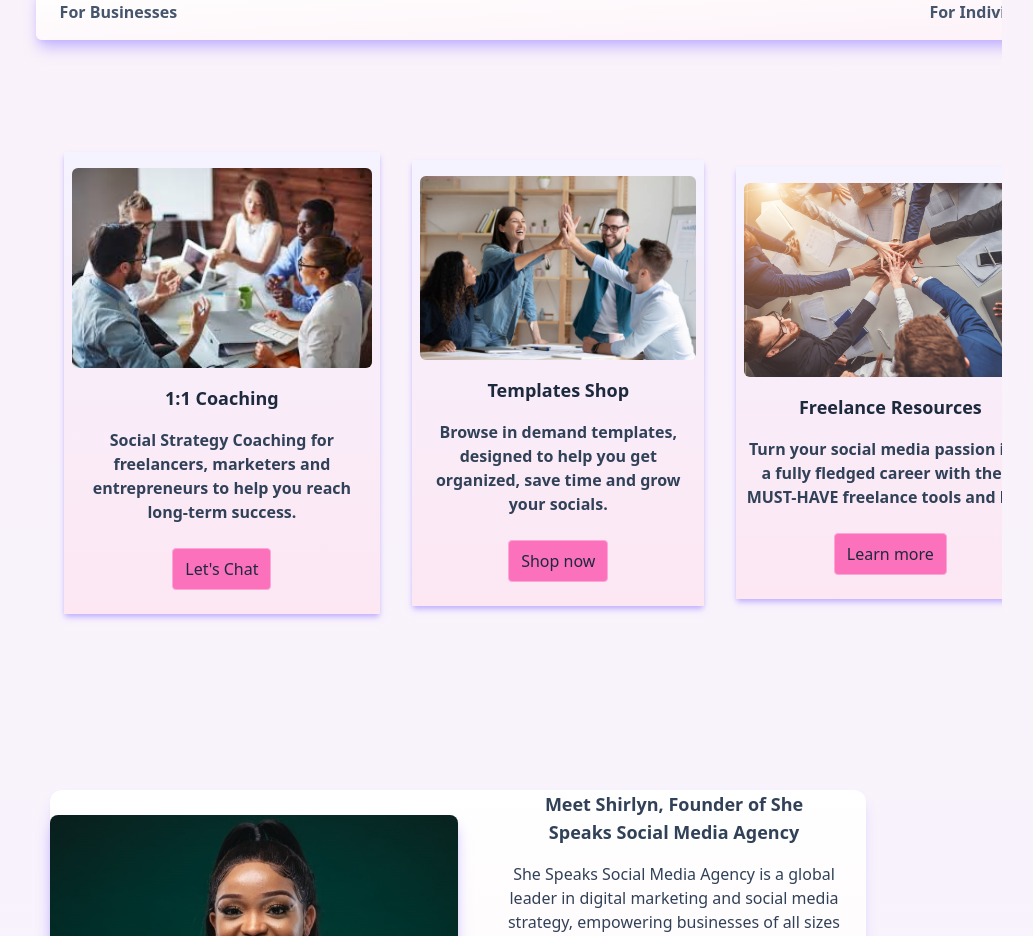
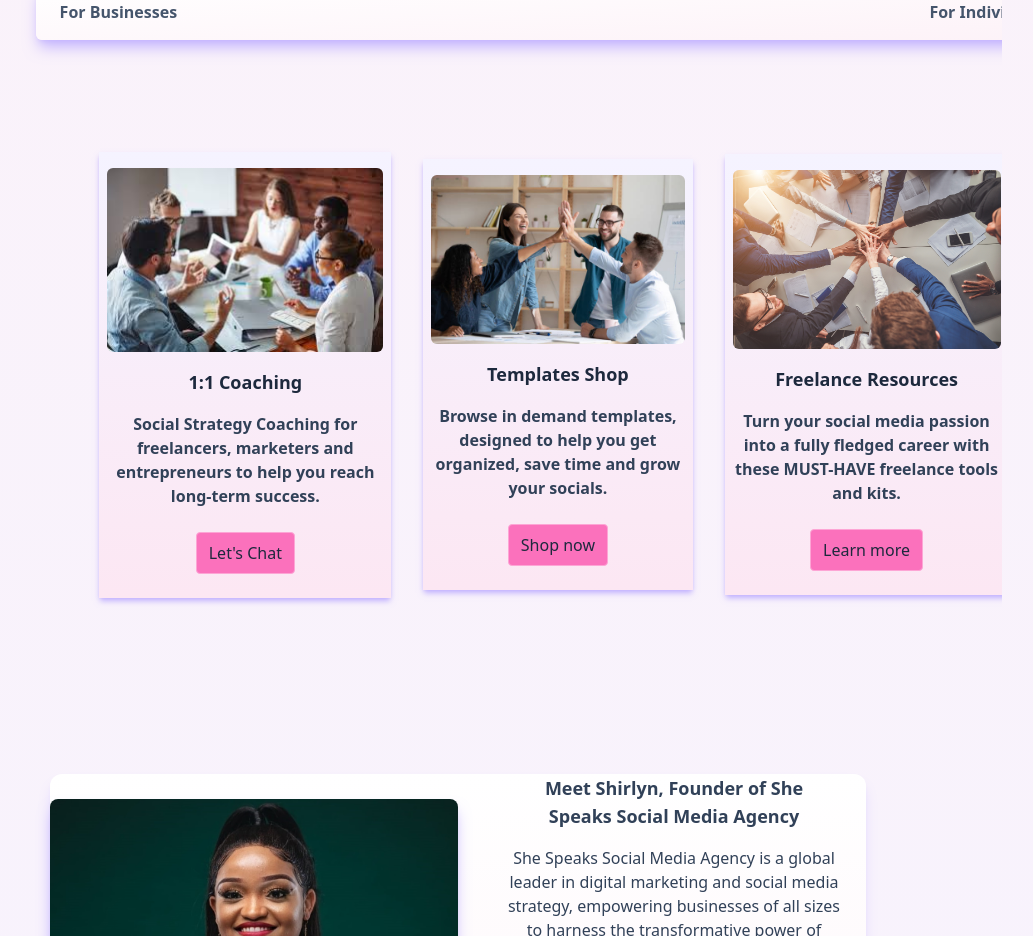
Before and after one commit to MatthewsRicky/shespeaksocial, a Next.js app: page / in a window 1280 px wide. Shown: the part 1380-2316 px from the top of the page, without its empty margins (182-1215 px from the left). Built offline with nearby package versions, Linux system fonts and the light colour scheme.

Commit message:
layout fixes

```diff
--- a/components/ForIndividuals.tsx
+++ b/components/ForIndividuals.tsx
@@ -31,7 +31,7 @@
 	]
 
 	return (
-		<div className="flex justify-between h-full items-center rounded-lg  gap-8 m-4 my-24 px-3 py-4">
+		<div className="flex md:w-[90%] flex-col md:flex-row justify-between min-h-fit items-center rounded-lg  gap-8 m-4 my-24 px-3 py-4">
 			{individual.map((item) => (
 				<div key={item.id} className="flex flex-col items-center justify-between h-100 md:h-full py-4 px-2 shadow-md shadow-violet-300 gap-y-4 bg-linear-to-b from-violet-50 to-pink-100">
 					<Image src={item.imgurl} alt={item.alt} width={500} height={500} className="rounded-md flex" />
```
